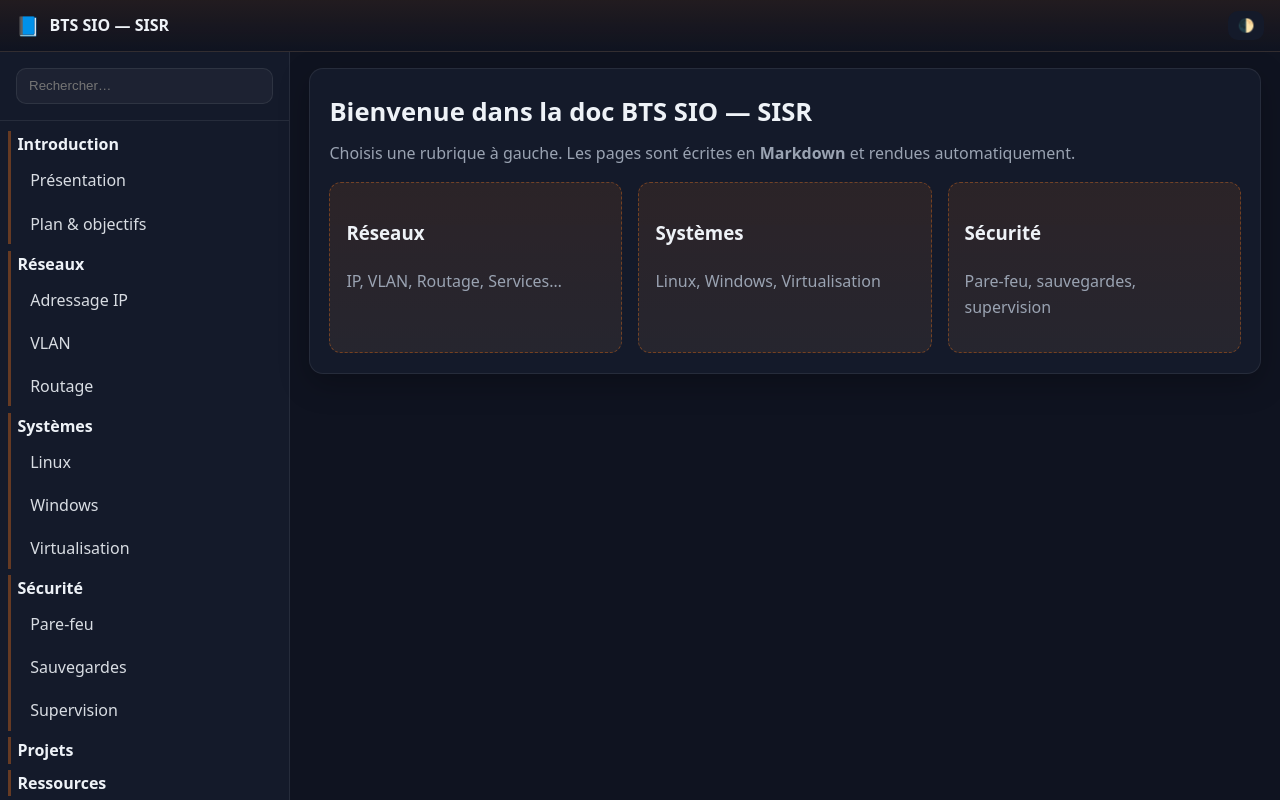
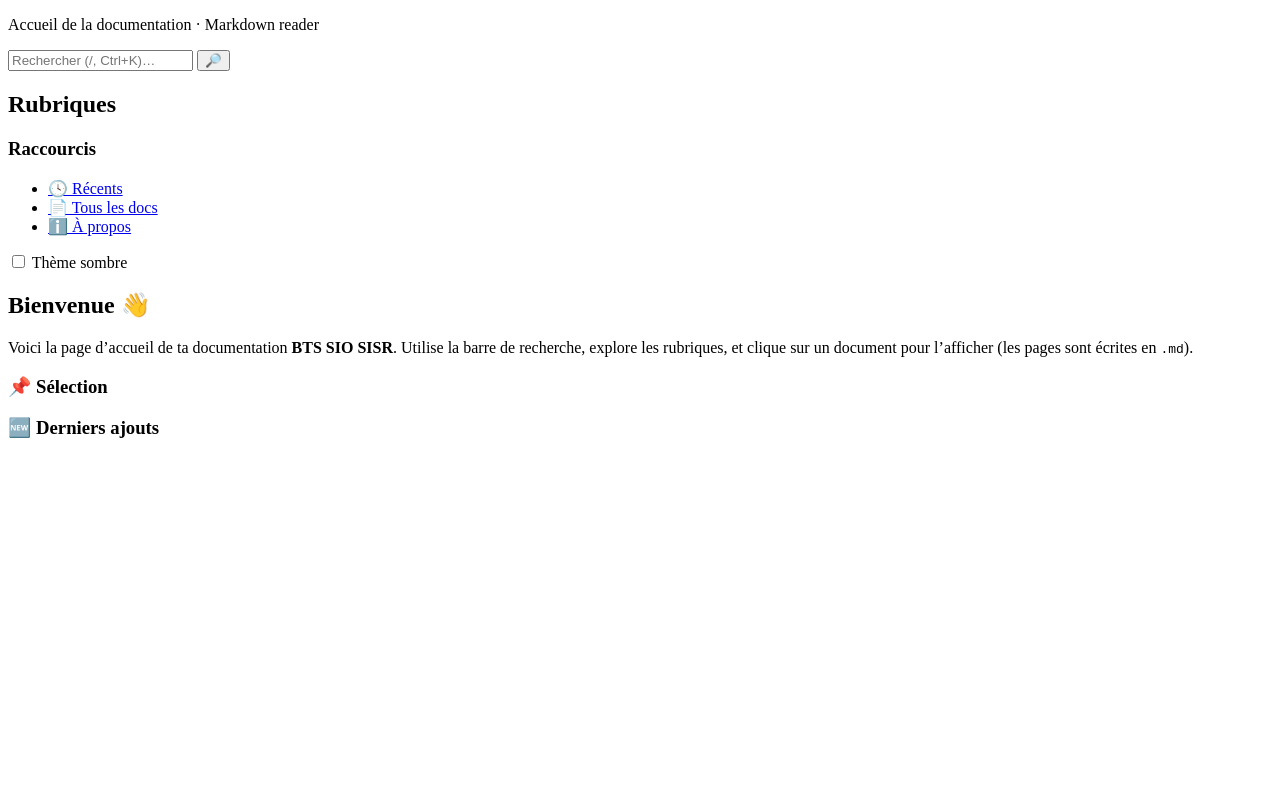
Before and after one commit to Lukaz-sio/DOCS, a plain HTML site: page index.html in a window 1280 px wide. Drawn offline with nearby package versions, Linux system fonts and the light colour scheme; a script that the page names is missing.

Commit message:
Update index.html

```diff
--- a/index.html
+++ b/index.html
@@ -1,121 +1,76 @@
 <!DOCTYPE html>
-<html lang="fr">
-<head>
-  <meta charset="utf-8" />
-  <meta name="viewport" content="width=device-width,initial-scale=1" />
-  <title>Docs • BTS SIO SISR</title>
-  <link rel="stylesheet" href="style.css" />
-  <!-- Markdown + Highlight -->
-  <script src="https://cdn.jsdelivr.net/npm/marked/marked.min.js"></script>
-  <link rel="stylesheet" href="https://cdn.jsdelivr.net/npm/highlight.js@11.9.0/styles/github.min.css">
-  <script src="https://cdn.jsdelivr.net/npm/highlight.js@11.9.0/lib/common.min.js"></script>
-</head>
-<body>
-  <!-- Barre du haut -->
-  <header class="topbar">
-    <button id="burger" aria-label="menu">☰</button>
-    <div class="brand">
-      <span class="logo">📘</span>
-      <h1>BTS SIO — SISR</h1>
+<p class="subtitle">Accueil de la documentation · Markdown reader</p>
 </div>
-    <div class="spacer"></div>
-    <button id="themeToggle" aria-label="thème">🌓</button>
+</div>
+
+
+<form id="searchForm" class="search" role="search" autocomplete="off">
+<input id="searchInput" type="search" placeholder="Rechercher (/, Ctrl+K)…" aria-label="Rechercher dans la doc" />
+<button class="ghost" type="submit" aria-label="Lancer la recherche">🔎</button>
+<div id="searchResults" class="search-results" role="listbox" aria-label="Résultats de recherche"></div>
+</form>
 </header>
 
+
 <div class="layout">
-    <!-- Sidebar navigation -->
-    <aside id="sidebar">
-      <div class="search">
-        <input id="searchInput" type="search" placeholder="Rechercher…" />
-      </div>
+<aside class="sidebar" aria-label="Rubriques">
+<nav id="nav">
+<h2>Rubriques</h2>
+<!-- Remplies par script.js depuis config -->
+<ul id="sections"></ul>
 
-      <nav id="nav">
-        <!-- Regroupe par rubriques (tu peux modifier à volonté) -->
-        <details open>
-          <summary>Introduction</summary>
-          <a href="#doc=docs/intro.md">Présentation</a>
-          <a href="#doc=docs/plan.md">Plan & objectifs</a>
-        </details>
 
-        <details open>
-          <summary>Réseaux</summary>
-          <a href="#doc=docs/reseaux/ip.md">Adressage IP</a>
-          <a href="#doc=docs/reseaux/vlan.md">VLAN</a>
-          <a href="#doc=docs/reseaux/routage.md">Routage</a>
-        </details>
-
-        <details open>
-          <summary>Systèmes</summary>
-          <a href="#doc=docs/systeme/linux.md">Linux</a>
-          <a href="#doc=docs/systeme/windows.md">Windows</a>
-          <a href="#doc=docs/systeme/virtualisation.md">Virtualisation</a>
-        </details>
-
-        <details open>
-          <summary>Sécurité</summary>
-          <a href="#doc=docs/securite/parefeu.md">Pare-feu</a>
-          <a href="#doc=docs/securite/sauvegardes.md">Sauvegardes</a>
-          <a href="#doc=docs/securite/monitoring.md">Supervision</a>
-        </details>
-
-        <details>
-          <summary>Projets</summary>
-          <a href="#doc=docs/projets/projet1.md">Projet 1</a>
-          <a href="#doc=docs/projets/projet2.md">Projet 2</a>
-        </details>
-
-        <details>
-          <summary>Ressources</summary>
-          <a href="#doc=docs/ressources/liens.md">Liens utiles</a>
-          <a href="#doc=docs/ressources/glossaire.md">Glossaire</a>
-        </details>
+<h3>Raccourcis</h3>
+<ul class="shortcuts">
+<li><a href="#/recent">🕓 Récents</a></li>
+<li><a href="#/all">📄 Tous les docs</a></li>
+<li><a href="#/about">ℹ️ À propos</a></li>
+</ul>
 </nav>
 
-      <footer class="side-footer">
-        <span>© 2025 Lukaz-sio</span>
+
+<footer class="sidebar-footer">
+<label class="theme-toggle">
+<input id="themeSwitch" type="checkbox" aria-label="Basculer clair/sombre">
+<span>Thème sombre</span>
+</label>
 </footer>
 </aside>
 
-    <!-- Zone contenu -->
-    <main>
-      <!-- Bandeau d’accueil -->
-      <section id="welcome" class="welcome card">
-        <h2>Bienvenue dans la doc BTS SIO — SISR</h2>
-        <p>Choisis une rubrique à gauche. Les pages sont écrites en <b>Markdown</b> et rendues automatiquement.</p>
-        <div class="tiles">
-          <a class="tile" href="#doc=docs/reseaux/ip.md">
-            <h3>Réseaux</h3><p>IP, VLAN, Routage, Services…</p>
-          </a>
-          <a class="tile" href="#doc=docs/systeme/linux.md">
-            <h3>Systèmes</h3><p>Linux, Windows, Virtualisation</p>
-          </a>
-          <a class="tile" href="#doc=docs/securite/parefeu.md">
-            <h3>Sécurité</h3><p>Pare-feu, sauvegardes, supervision</p>
-          </a>
-        </div>
+
+<main id="main" class="content" tabindex="-1">
+<article id="docView" class="doc-view">
+<section class="hero">
+<h2>Bienvenue 👋</h2>
+<p>Voici la page d’accueil de ta documentation <strong>BTS SIO SISR</strong>. Utilise la barre de recherche, explore les rubriques, et clique sur un document pour l’afficher (les pages sont écrites en <code>.md</code>).</p>
 </section>
 
-      <!-- Article -->
-      <article id="docView" class="doc card" hidden>
-        <header class="doc-head">
-          <div>
-            <h2 id="docTitle">Titre du document</h2>
-            <div class="meta"><span id="docPath"></span> · <span id="docReading"></span></div>
-          </div>
-          <div class="actions">
-            <button id="copyLink" title="Copier le lien">🔗</button>
-            <button id="backTop" title="Haut de page">⬆️</button>
-          </div>
-        </header>
 
-        <div class="doc-body">
-          <aside id="toc" class="toc"></aside>
-          <div id="docContent" class="markdown-body"></div>
-        </div>
+<section>
+<h3>📌 Sélection</h3>
+<div id="featured" class="cards"></div>
+</section>
+
+
+<section>
+<h3>🆕 Derniers ajouts</h3>
+<ul id="recent" class="list"></ul>
+</section>
 </article>
 </main>
 </div>
 
-  <script src="script.js"></script>
+
+<div id="toast" class="toast" role="status" aria-live="polite"></div>
+
+
+<!-- Librairie Markdown (client-side) -->
+<script src="https://cdn.jsdelivr.net/npm/marked/marked.min.js" defer></script>
+<!-- Highlight (optionnel) -->
+<link rel="stylesheet" href="https://cdn.jsdelivr.net/npm/@highlightjs/cdn-assets@11.9.0/styles/github.min.css">
+<script src="https://cdn.jsdelivr.net/npm/@highlightjs/cdn-assets@11.9.0/highlight.min.js"></script>
+
+
+<script src="script.js" defer></script>
 </body>
 </html>
```
Lines whose indentation alone changed are shown as unchanged.
